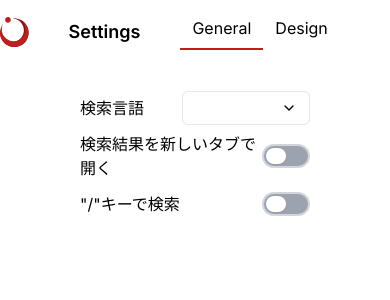
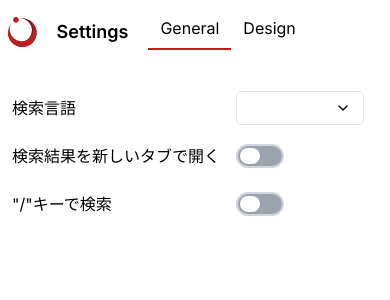
Before and after one commit to Ablaze-MIRAI/FreaSearch-www, a Next.js app: page /settings/general in a window 390 px wide. Shown: the top 300 px of the page. Built offline with nearby package versions, Linux system fonts and the light colour scheme.

Commit message:
support responsive design in settings page

```diff
--- a/app/settings/layout.tsx
+++ b/app/settings/layout.tsx
@@ -16,7 +16,7 @@ export default function SettingsLayout({ children }: { children: ReactNode }) {
 
   return (
     <div className="max-w-4xl mx-auto">
-      <div className="flex items-center space-x-10 h-16">
+      <div className="flex items-center space-x-5 sm:space-x-10 h-16 px-2">
         <Link href="/">
           <LogoIcon className="shrink-0 grow-0" />
         </Link>
@@ -29,7 +29,7 @@ export default function SettingsLayout({ children }: { children: ReactNode }) {
           ))}
         </TabList>
       </div>
-      <div className="px-20 mt-5">{children}</div>
+      <div className="px-3 sm:px-20 mt-5">{children}</div>
     </div>
   );
 }
```
